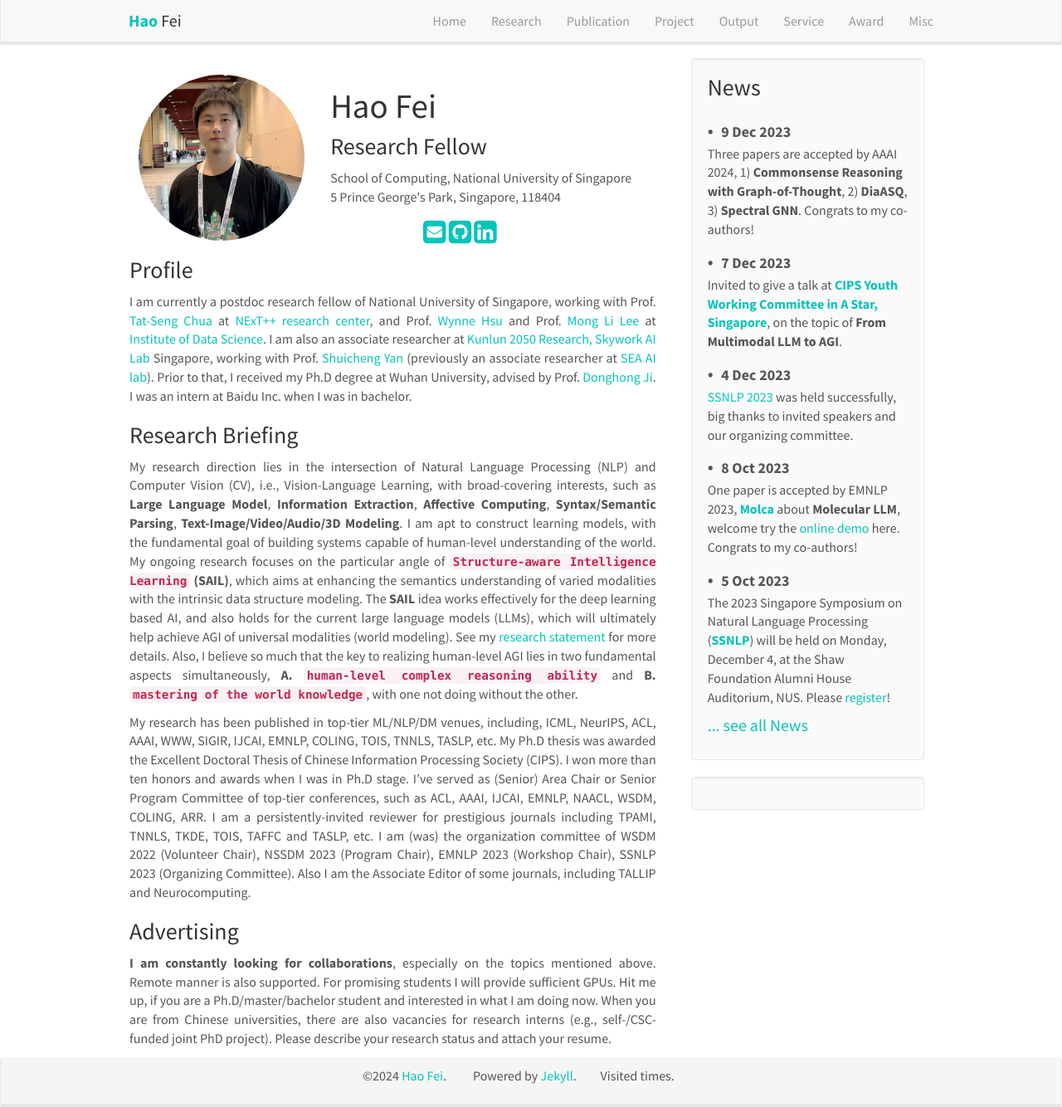
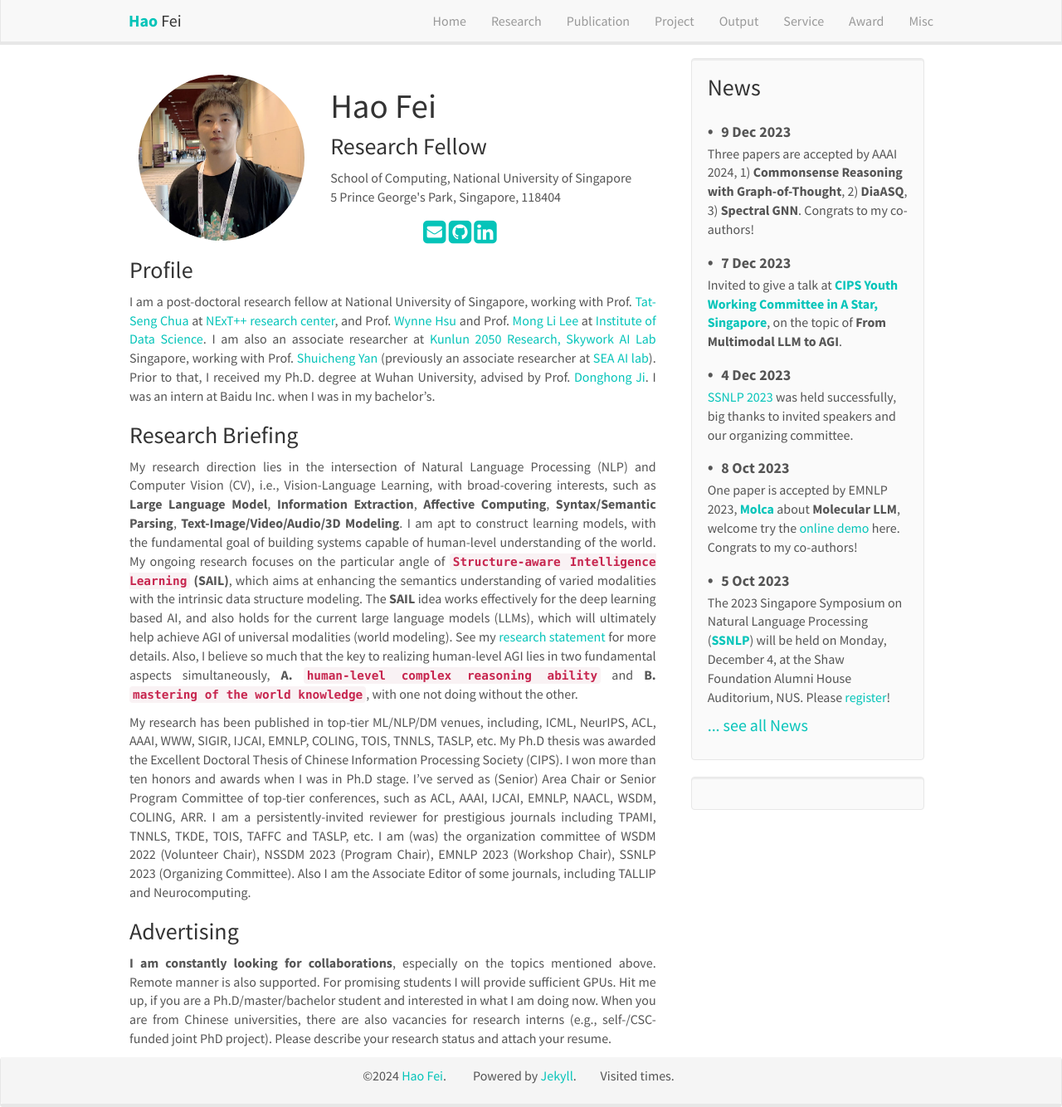
Before and after one commit to scofield7419/scofield7419.github.io, a Jekyll site: the page built from _pages/home.md, in a window 1280 px wide and 1334 px high. Shown: the whole window at 83% size. Built offline with Jekyll 4.4.1, drawn with Linux system fonts in a browser that asks for light colours; nearby versions of some CDN libraries; comment, search, counter and statistics services are not loaded; a style sheet for code colours, icons or effects is not loaded.

Commit message:
Update home.md

```diff
--- a/_pages/home.md
+++ b/_pages/home.md
@@ -44,10 +44,10 @@
 
 
 ### Profile
-I am currently a postdoc research fellow of National University of Singapore, working with Prof. [Tat-Seng Chua](https://www.chuatatseng.com/) at [NExT++ research center](https://www.nextcenter.org/team), and Prof. [Wynne Hsu](https://www.comp.nus.edu.sg/~whsu/) and Prof. [Mong Li Lee](https://www.comp.nus.edu.sg/~leeml/) at [Institute of Data Science](https://ids.nus.edu.sg/).
+I am a post-doctoral research fellow at National University of Singapore, working with Prof. [Tat-Seng Chua](https://www.chuatatseng.com/) at [NExT++ research center](https://www.nextcenter.org/team), and Prof. [Wynne Hsu](https://www.comp.nus.edu.sg/~whsu/) and Prof. [Mong Li Lee](https://www.comp.nus.edu.sg/~leeml/) at [Institute of Data Science](https://ids.nus.edu.sg/).
 I am also an associate researcher at [Kunlun 2050 Research, Skywork AI Lab](#) Singapore, working with Prof. [Shuicheng Yan](https://yanshuicheng.info/) (previously an associate researcher at [SEA AI lab](https://sail.sea.com/)).
-Prior to that, I received my Ph.D degree at Wuhan University, advised by Prof. [Donghong Ji](https://scholar.google.com/citations?user=2Q-7u3AAAAAJ).
-I was an intern at Baidu Inc. when I was in bachelor.
+Prior to that, I received my Ph.D. degree at Wuhan University, advised by Prof. [Donghong Ji](https://scholar.google.com/citations?user=2Q-7u3AAAAAJ).
+I was an intern at Baidu Inc. when I was in my bachelor's.
 {: .text-justify}
 
 
```
